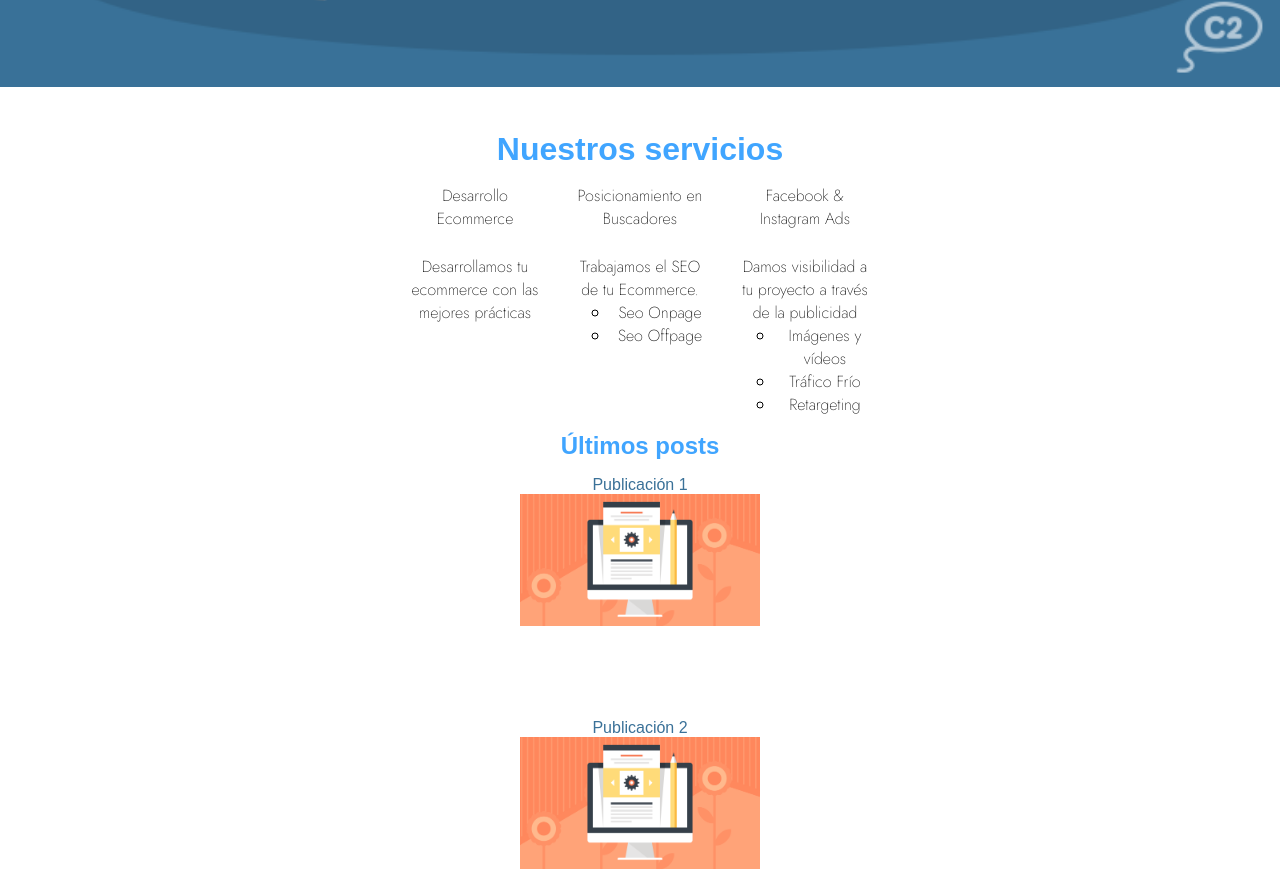
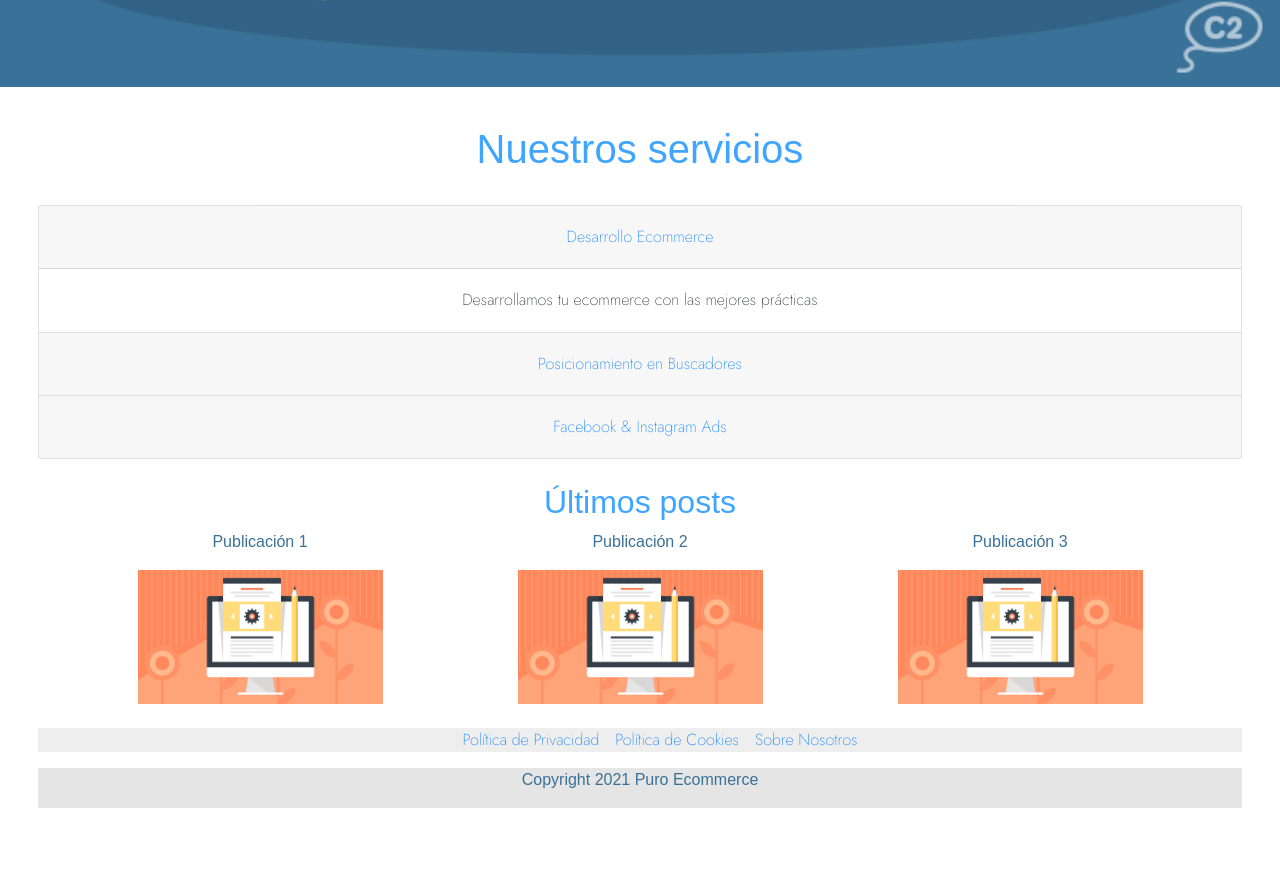
Before and after one commit to tejedo/puroecommerce, a plain HTML site: page index.html in a window 1280 px wide. Shown: the part 672-1544 px from the top of the page. After the commit the page ends 1518 px from the top, so only its background shows below. Drawn offline with nearby package versions, Linux system fonts and the light colour scheme.

Commit message:
Add files via upload

```diff
--- a/index.html
+++ b/index.html
@@ -6,6 +6,7 @@
   <link rel="stylesheet" href="styles/style.css">
   <link rel="preconnect" href="https://fonts.gstatic.com">
 <link href="https://fonts.googleapis.com/css2?family=Jost:wght@200&display=swap" rel="stylesheet">
+<link rel="stylesheet" href="https://stackpath.bootstrapcdn.com/bootstrap/4.3.1/css/bootstrap.min.css" integrity="sha384-ggOyR0iXCbMQv3Xipma34MD+dH/1fQ784/j6cY/iJTQUOhcWr7x9JvoRxT2MZw1T" crossorigin="anonymous">
 </head>
 
 <body>
@@ -32,29 +33,51 @@
 			<img src="imagenes/2016080115blogsecommerce.png" alt="Puro Ecommerce Slider">
 		</div>
 		<div id="contenido">
-			<h1>Nuestros servicios</h1>
-			<div class="wrapper-servicios">
-				<div class="beneficiosServicio">
-					<div class="grid--item1 ">
+			<h1 class="pb-4">Nuestros servicios</h1>
+				<div class="accordion" id="accordionExample">
+				  <div class="card">
+				    <div class="card-header" id="headingOne">
+				      <h5 class="mb-0">
+				        <button class="btn btn-link" type="button" data-toggle="collapse" data-target="#collapseOne" aria-expanded="true" aria-controls="collapseOne">
 				          Desarrollo Ecommerce
+				        </button>
+				      </h5>
 				    </div>
-					<div class="grid--item2">
-						<th>Posicionamiento en Buscadores</th>
-					</div>
-					<div class="grid--item3">
-						Facebook & Instagram Ads
-					</div>
-					<div class="grid--item4">
+
+				    <div id="collapseOne" class="collapse show" aria-labelledby="headingOne" data-parent="#accordionExample">
+				      <div class="card-body">
 				        Desarrollamos tu ecommerce con las mejores prácticas
 				      </div>
-					<div class="grid--item5">
+				    </div>
+				  </div>
+				  <div class="card">
+				    <div class="card-header" id="headingTwo">
+				      <h5 class="mb-0">
+				        <button class="btn btn-link collapsed" type="button" data-toggle="collapse" data-target="#collapseTwo" aria-expanded="false" aria-controls="collapseTwo">
+				          Posicionamiento en Buscadores
+				        </button>
+				      </h5>
+				    </div>
+				    <div id="collapseTwo" class="collapse" aria-labelledby="headingTwo" data-parent="#accordionExample">
+				      <div class="card-body">
 				        Trabajamos el SEO de tu Ecommerce.
 										<ul>
 												<li>Seo Onpage</li>
 												<li>Seo Offpage</li>
 										</ul>
 				      </div>
-					<div class="grid--item6">
+				    </div>
+				  </div>
+				  <div class="card">
+				    <div class="card-header" id="headingThree">
+				      <h5 class="mb-0">
+				        <button class="btn btn-link collapsed" type="button" data-toggle="collapse" data-target="#collapseThree" aria-expanded="false" aria-controls="collapseThree">
+				          Facebook & Instagram Ads
+				        </button>
+				      </h5>
+				    </div>
+				    <div id="collapseThree" class="collapse" aria-labelledby="headingThree" data-parent="#accordionExample">
+				      <div class="card-body">
 				        Damos visibilidad a tu proyecto a través de la publicidad
 											<ol>
 												<li>Imágenes y vídeos</li>
@@ -62,26 +85,32 @@
 												<li>Retargeting</li>
 											</ol>
 				      </div>
-
+				    </div>
 				  </div>
 				</div>
 
+
+
+
+
+		<div class="container pt-4 pb-4">
 			<h2>Últimos posts</h2>
-			<div class="wrapper-posts">
-				<div class="post-1">
+  			<div class="row">
+   				<div class="col-sm">
     				<p>Publicación 1</p>
-					<img src="imagenes/blogpost.png" width="20%" height="20%" alt="Puro Ecommerce Post1">
+					<img src="imagenes/blogpost.png" width="70%" alt="Puro Ecommerce Post1">
    				</div>
-				<div class="post-2">
+			    <div class="col-sm">
 			      <p>Publicación 2</p>
-					<img src="imagenes/blogpost.png" width="20%" height="20%" alt="Puro Ecommerce Post2">
+					<img src="imagenes/blogpost.png" width="70%" alt="Puro Ecommerce Post2">
 			    </div>
-				<div class="post-3">
+			    <div class="col-sm">
 			     <p>Publicación 3</p>
-					<img src="imagenes/blogpost.png" width="20%" height="20%" alt="Puro Ecommerce Post3">
+					<img src="imagenes/blogpost.png" width="70%" alt="Puro Ecommerce Post3">
 			    </div>
   			</div>
 		</div>
+
 
 		<div id="footer">
 			<div class="wrapper-footer">
@@ -104,6 +133,12 @@
 
 	</div>
 
+
+<script src="https://code.jquery.com/jquery-3.3.1.slim.min.js" integrity="sha384-q8i/X+965DzO0rT7abK41JStQIAqVgRVzpbzo5smXKp4YfRvH+8abtTE1Pi6jizo" crossorigin="anonymous"></script>
+
+<script src="https://cdnjs.cloudflare.com/ajax/libs/popper.js/1.14.7/umd/popper.min.js" integrity="sha384-UO2eT0CpHqdSJQ6hJty5KVphtPhzWj9WO1clHTMGa3JDZwrnQq4sF86dIHNDz0W1" crossorigin="anonymous"></script>
+
+<script src="https://stackpath.bootstrapcdn.com/bootstrap/4.3.1/js/bootstrap.min.js" integrity="sha384-JjSmVgyd0p3pXB1rRibZUAYoIIy6OrQ6VrjIEaFf/nJGzIxFDsf4x0xIM+B07jRM" crossorigin="anonymous"></script>
 </body>
 
 </html>
--- a/styles/style.css
+++ b/styles/style.css
@@ -4,7 +4,7 @@
 }
 #header{
 
-	background-color: #3a7198;
+	background-color: #f9b234;
 	    display: flex;
     flex-direction: row;
     justify-content: space-between;
```
Lines whose indentation alone changed are shown as unchanged.
